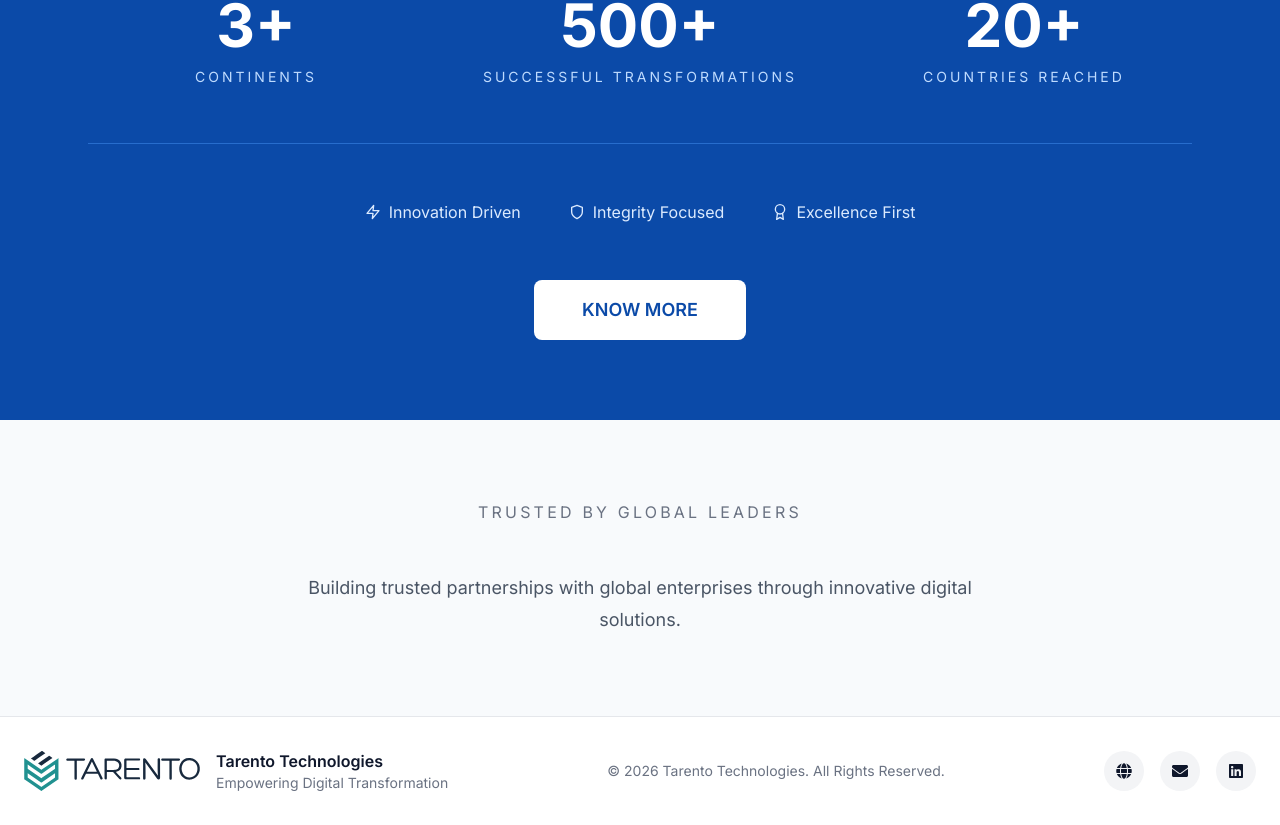
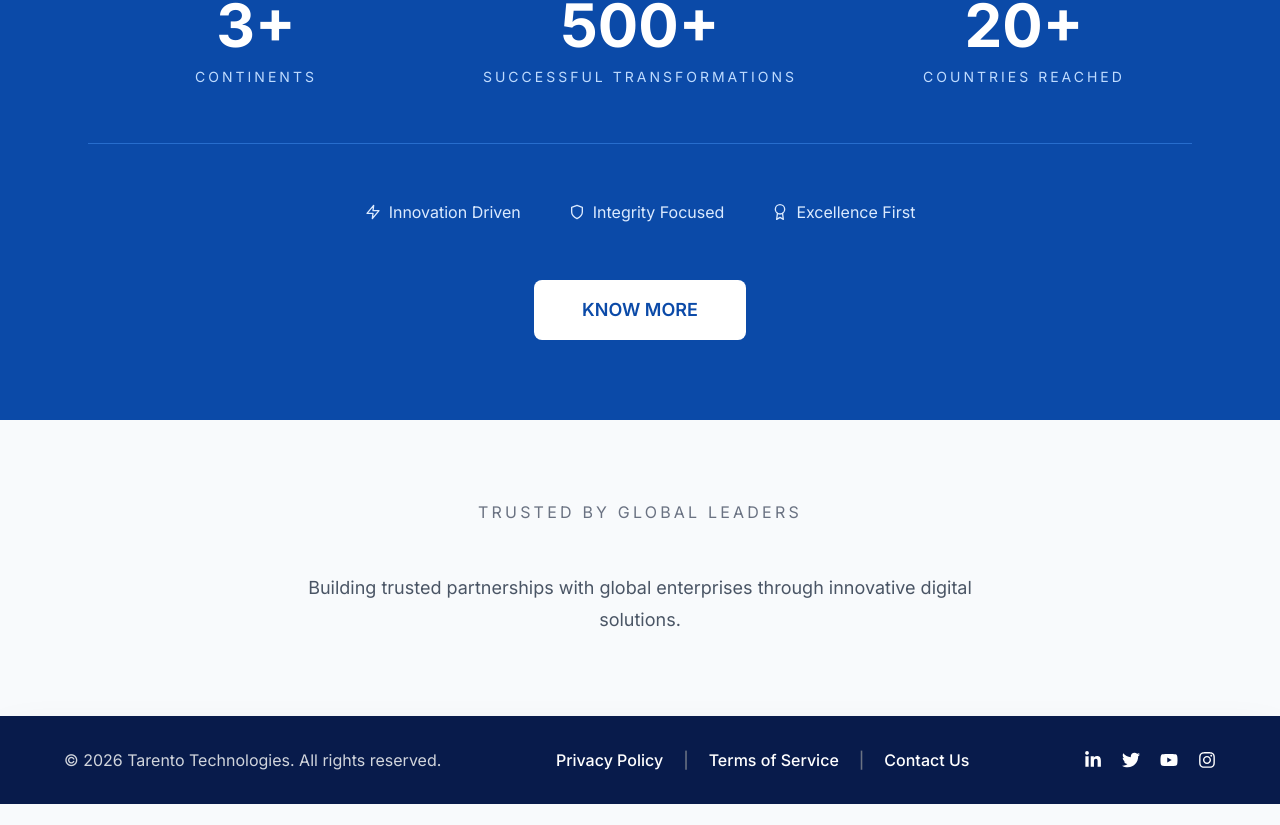
Before and after one commit to AmalKrishnaKP/project_Portfolio, a React (Vite) app in the folder Frontend/: page /client in a window 1280 px wide. Shown: the part 1556-2381 px from the top of the page. After the commit the page ends 2360 px from the top, so only its background shows below. Built offline with nearby package versions, Linux system fonts and the light colour scheme.

Commit message:
changes to footer.tsx

```diff
--- a/Frontend/src/components/client/Footer.tsx
+++ b/Frontend/src/components/client/Footer.tsx
@@ -1,74 +1,77 @@
-import { FaLinkedin, FaGlobe, FaEnvelope } from "react-icons/fa";
-import { company } from "../../data/company/company";
+import {
+  FaLinkedinIn,
+  FaTwitter,
+  FaYoutube,
+  FaInstagram,
+} from "react-icons/fa";
 
 function Footer() {
   return (
-    <footer className="border-t border-gray-200 bg-white">
+    <footer className="w-full bg-[#081B4B] shadow-2xl">
+      <div className="flex flex-col items-center justify-between gap-8 px-16 py-8 text-white lg:flex-row">
+        {/* Left */}
+        <p className="text-base text-gray-300">
+          © {new Date().getFullYear()} Tarento Technologies. All rights reserved.
+        </p>
 
-      <div className="mx-auto flex max-w-7xl flex-col items-center justify-between gap-6 px-6 py-8 md:flex-row">
+        {/* Center */}
+        <div className="flex flex-wrap items-center justify-center gap-5 text-base font-medium">
+          <a href="#" className="transition hover:text-blue-300">
+            Privacy Policy
+          </a>
 
-        {/* Left Side */}
-        <div className="flex items-center gap-4">
+          <span className="text-gray-500">|</span>
 
-          <img
-            src={company.logo}
-            alt={company.name}
-            className="h-10 object-contain"
-          />
+          <a href="#" className="transition hover:text-blue-300">
+            Terms of Service
+          </a>
 
-          <div>
+          <span className="text-gray-500">|</span>
 
-            <h3 className="font-semibold text-slate-900">
-              {company.name}
-            </h3>
-
-            <p className="text-sm text-gray-500">
-              Empowering Digital Transformation
-            </p>
-
-          </div>
-
+          <a href="#" className="transition hover:text-blue-300">
+            Contact Us
+          </a>
         </div>
 
-        {/* Center */}
-
-        <p className="text-center text-sm text-gray-500">
-          © {new Date().getFullYear()} {company.name}. All Rights Reserved.
-        </p>
-
-        {/* Right Side */}
-
-        <div className="flex items-center gap-4">
-
-          <a
-            href={company.website}
-            target="_blank"
-            rel="noreferrer"
-            className="rounded-full bg-gray-100 p-3 transition hover:bg-[#0052CC] hover:text-white"
-          >
-            <FaGlobe />
-          </a>
-
-          <a
-            href="mailto:info@tarento.com"
-            className="rounded-full bg-gray-100 p-3 transition hover:bg-[#0052CC] hover:text-white"
-          >
-            <FaEnvelope />
-          </a>
-
+        {/* Right */}
+        <div className="flex items-center gap-5 text-lg">
           <a
             href="https://linkedin.com/company/tarento"
             target="_blank"
             rel="noreferrer"
-            className="rounded-full bg-gray-100 p-3 transition hover:bg-[#0052CC] hover:text-white"
+            className="transition hover:text-blue-300"
           >
-            <FaLinkedin />
+            <FaLinkedinIn />
           </a>
 
+          <a
+            href="https://twitter.com"
+            target="_blank"
+            rel="noreferrer"
+            className="transition hover:text-blue-300"
+          >
+            <FaTwitter />
+          </a>
+
+          <a
+            href="https://youtube.com"
+            target="_blank"
+            rel="noreferrer"
+            className="transition hover:text-blue-300"
+          >
+            <FaYoutube />
+          </a>
+
+          <a
+            href="https://instagram.com"
+            target="_blank"
+            rel="noreferrer"
+            className="transition hover:text-blue-300"
+          >
+            <FaInstagram />
+          </a>
         </div>
-
       </div>
-
     </footer>
   );
 }
--- a/Frontend/src/data/employees/employee.ts
+++ b/Frontend/src/data/employees/employee.ts
@@ -8,7 +8,7 @@ export const employee: Employee = {
   company: "Tarento Solutions",
   email: "ananya.singh@tarento.com",
   phone: "+91 98765 43210",
-  linkedin: "linkedin.com/in/ananyasingh",
+  linkedin: "https://linkedin.com/ananyasingh",
   about:
     "Passionate software engineer with extensive experience in building scalable web applications and high-performance cloud solutions. My mission is to bridge the gap between complex business requirements and elegant technical execution, ensuring every line of code contributes to a seamless user experience and robust system architecture. ",
   skills: [
```
